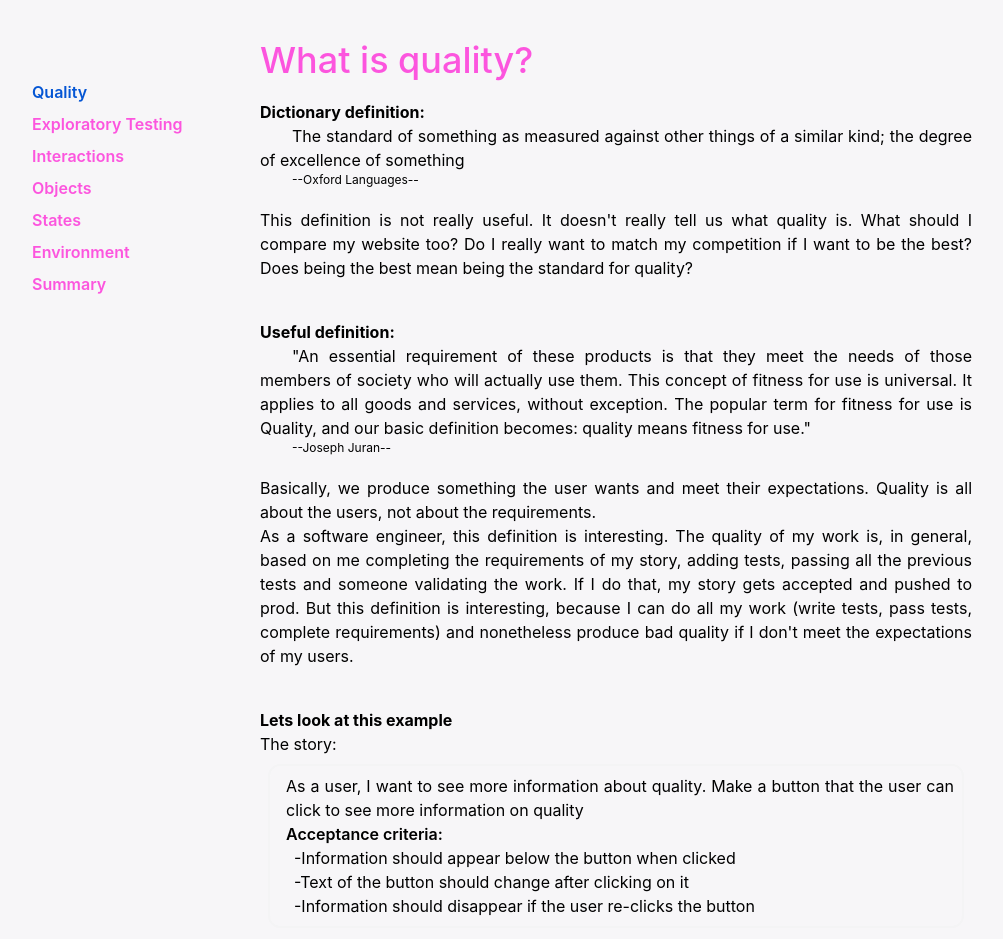
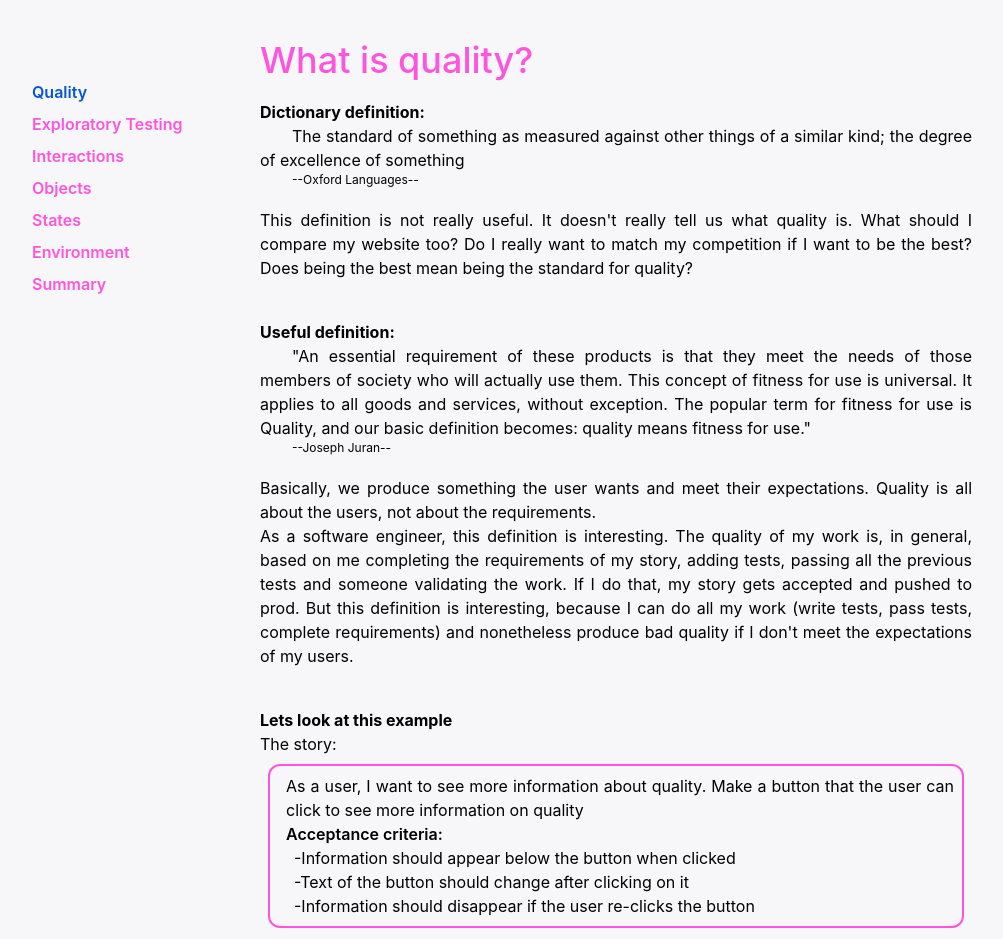
Before and after one commit to willot/Quality, a React (Create React App) app: page / in a window 1280 px wide. Shown: the top 939 px of the page, without its empty margins (144-1147 px from the left). Built offline with nearby package versions, Linux system fonts and the light colour scheme.

Commit message:
fix styling error

```diff
--- a/src/pages/Home.tsx
+++ b/src/pages/Home.tsx
@@ -147,7 +147,7 @@ export const Home = () => {
                 <section className="pb-10">
                     <h2 className="font-bold">Lets look at this example</h2>
                     <h3>The story:</h3>
-                    <section className="border-2 border-white p-2 m-2 rounded-xl">
+                    <section className="border-2 border-pink p-2 m-2 rounded-xl">
                         <p className="pl-2">As a user, I want to see more information about quality. Make a button that
                             the
                             user can click to see more information on quality</p>
```
